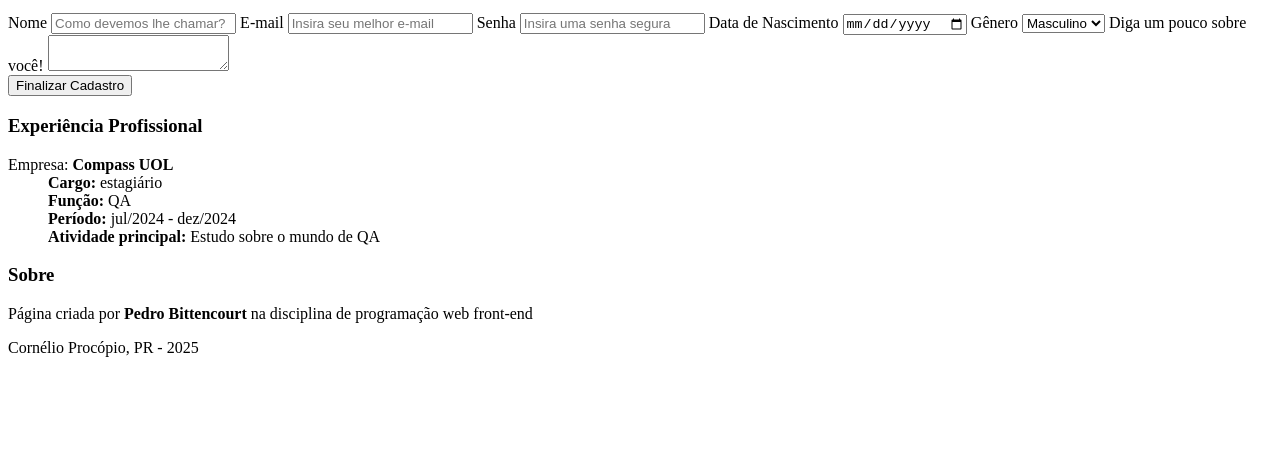
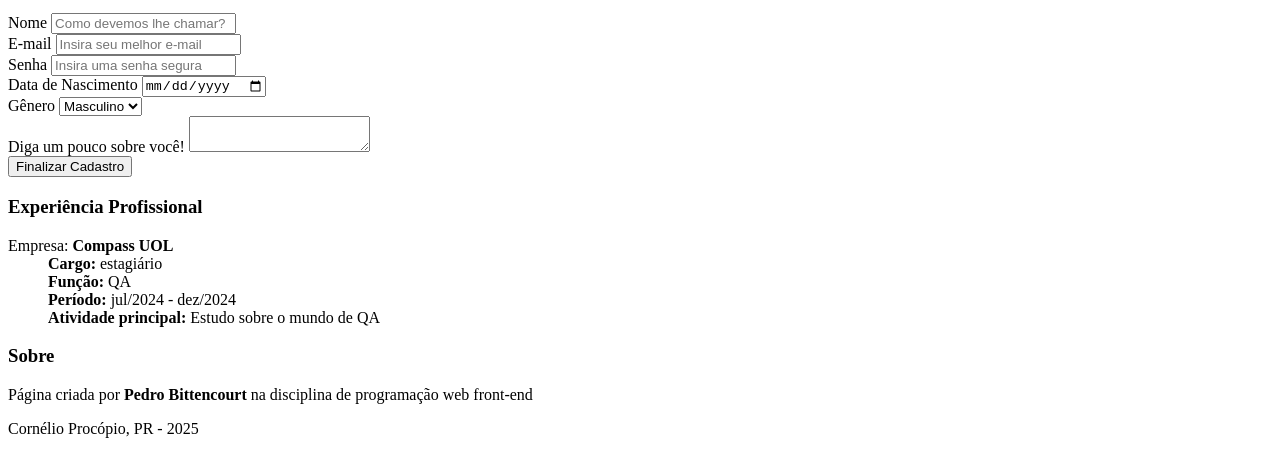
Before and after one commit to pBittencourtS/TagsNovas, a plain HTML site: page index.html in a window 1280 px wide. Shown: the part 260-736 px from the top of the page. Drawn offline with nearby package versions, Linux system fonts and the light colour scheme.

Commit message:
adicionando o formulário

```diff
--- a/index.html
+++ b/index.html
@@ -24,28 +24,26 @@
 
         <form>
             <label for="inputNome">Nome</label>
-            <input type="text" name="Nome" id="inputNome" placeholder="Como devemos lhe chamar?" required>
+            <input type="text" name="Nome" id="inputNome" placeholder="Como devemos lhe chamar?" required> <br>
 
             <label for="inputEmail">E-mail</label>
-            <input type="text" name="E-mail" id="inputEmail" placeholder="Insira seu melhor e-mail" required>
+            <input type="text" name="E-mail" id="inputEmail" placeholder="Insira seu melhor e-mail" required> <br>
 
             <label for="inputSenha">Senha</label>
-            <input type="password" name="Senha" id="inputSenha" placeholder="Insira uma senha segura" required>
+            <input type="password" name="Senha" id="inputSenha" placeholder="Insira uma senha segura" required><br>
 
             <label for="inputDataNascimento">Data de Nascimento</label>
-            <input type="date" name="dataNascimento" id="inputDataNascimento" required>
+            <input type="date" name="dataNascimento" id="inputDataNascimento" required><br>
 
             <label for="inputGenero">Gênero</label>
             <select id="inputGenero" name="genero">
                 <option value="masculino">Masculino</option>
                 <option value="feminino">Feminino</option>
-            </select>
+            </select><br>
 
             <label for="inputSobreVc">Diga um pouco sobre você!</label>
-            <textarea name="sobreVc" id="inputSobreVc"></textarea>
-
-            <br>
-            <input type="submit" value="Finalizar Cadastro">
+            <textarea name="sobreVc" id="inputSobreVc"></textarea> <br>
+            <input type="submit" value="Finalizar Cadastro"> <br>
         </form>
 
         <section id="expProfissional">
```
